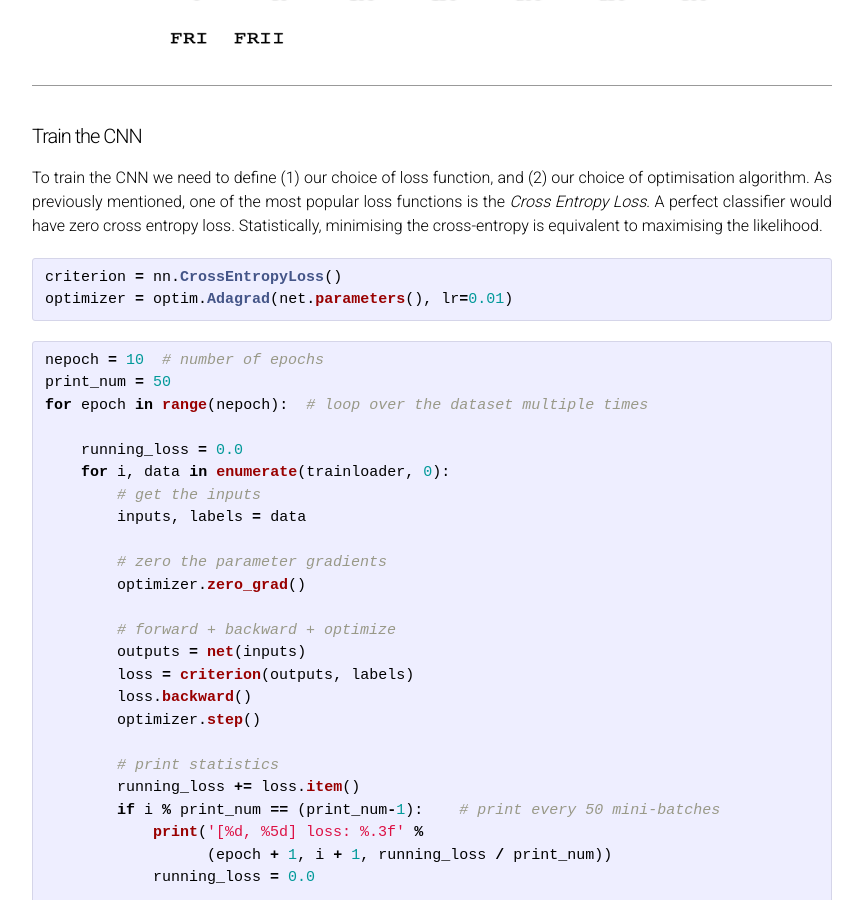
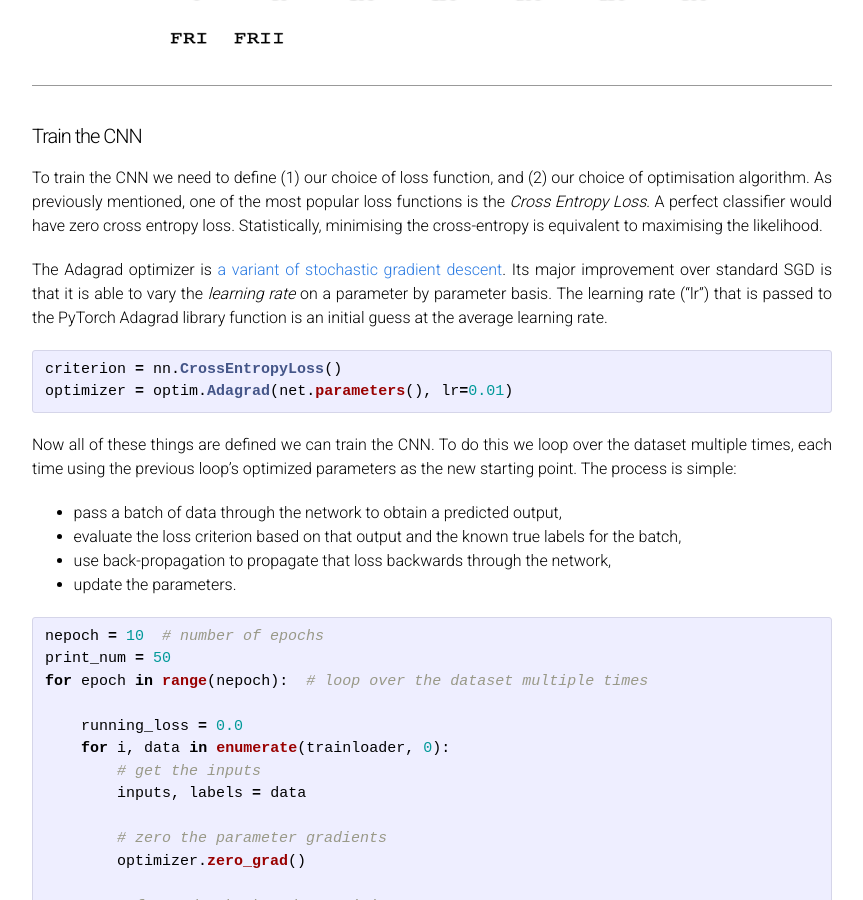
Before and after one commit to as595/csc-2019, a Jekyll site: the page built from frdeepcnn.md, in a window 1280 px wide and 900 px high, scrolled down 7546 px. Shown: the whole window, without its empty margins (208-1071 px from the left). Built offline with Jekyll 4.4.1, drawn with Linux system fonts in a browser that asks for light colours.

Commit message:
Update frdeepcnn.md

````diff
--- a/frdeepcnn.md
+++ b/frdeepcnn.md
@@ -246,10 +246,19 @@ print(' '.join('%5s' % classes[labels[j]] for j in range(batch_size_train)))
 
 To train the CNN we need to define (1) our choice of loss function, and (2) our choice of optimisation algorithm. As previously mentioned, one of the most popular loss functions is the *Cross Entropy Loss*. A perfect classifier would have zero cross entropy loss. Statistically, minimising the cross-entropy is equivalent to maximising the likelihood.
 
+The Adagrad optimizer is [a variant of stochastic gradient descent](http://ruder.io/optimizing-gradient-descent/index.html#adagrad). Its major improvement over standard SGD is that it is able to vary the *learning rate* on a parameter by parameter basis. The learning rate ("lr") that is passed to the PyTorch Adagrad library function is an initial guess at the average learning rate.
+
 ```python
 criterion = nn.CrossEntropyLoss()
 optimizer = optim.Adagrad(net.parameters(), lr=0.01)
 ```
+
+Now all of these things are defined we can train the CNN. To do this we loop over the dataset multiple times, each time using the previous loop's optimized parameters as the new starting point. The process is simple:
+
+* pass a batch of data through the network to obtain a predicted output,
+* evaluate the loss criterion based on that output and the known true labels for the batch,
+* use back-propagation to propagate that loss backwards through the network,
+* update the parameters.
 
 ```python
 nepoch = 10  # number of epochs
````
